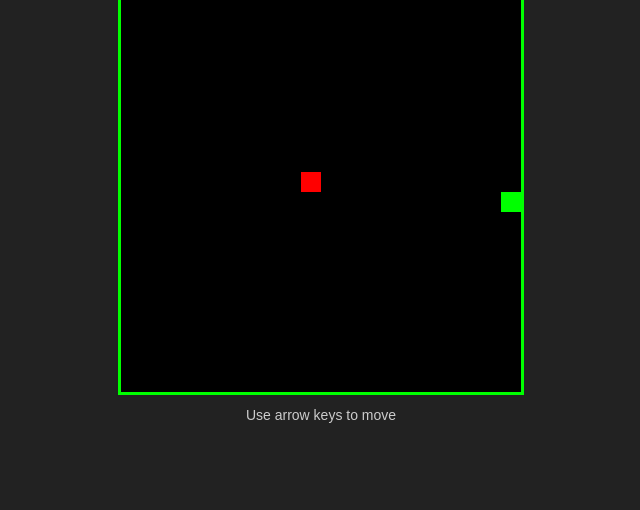
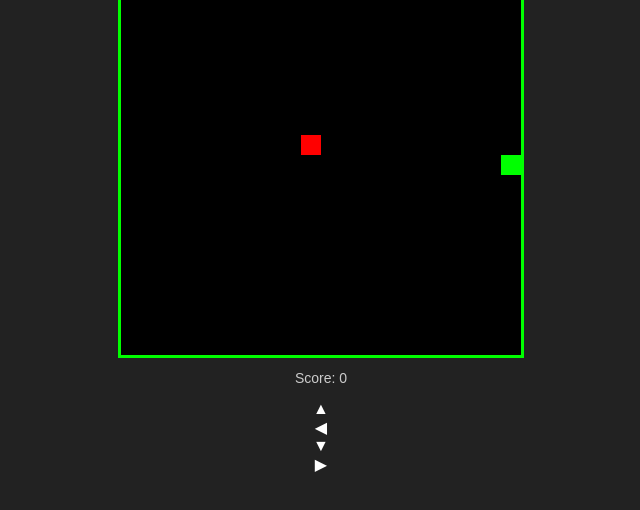
Before and after one commit to samhitha-10/Snake-game, a plain HTML site: page index.html in a window 1280 px wide. Shown: the part 230-740 px from the top of the page, without its empty margins (319-959 px from the left). Drawn offline with Linux system fonts and the light colour scheme.

Commit message:
Update index.html

```diff
--- a/index.html
+++ b/index.html
@@ -2,6 +2,7 @@
 <html lang="en">
 <head>
   <meta charset="UTF-8">
+  <meta name="viewport" content="width=device-width, initial-scale=1.0, maximum-scale=1.0, user-scalable=no">
   <title>Snake Game</title>
   <link rel="stylesheet" href="style.css">
 </head>
@@ -10,7 +11,17 @@
   <div class="game-container">
     <h1>🐍 Snake Game</h1>
     <canvas id="game" width="400" height="400"></canvas>
-    <p>Use arrow keys to move</p>
+
+    <div class="score-board">
+      <p id="score-text">Score: 0</p>
+    </div>
+
+    <div class="controls">
+      <div class="btn up" id="upBtn">▲</div>
+      <div class="btn left" id="leftBtn">◀</div>
+      <div class="btn down" id="downBtn">▼</div>
+      <div class="btn right" id="rightBtn">▶</div>
+    </div>
   </div>
 
   <script src="script.js"></script>
```
